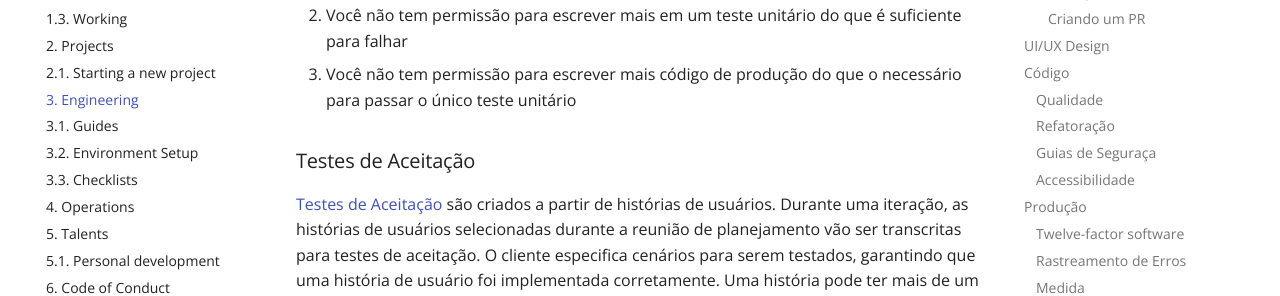
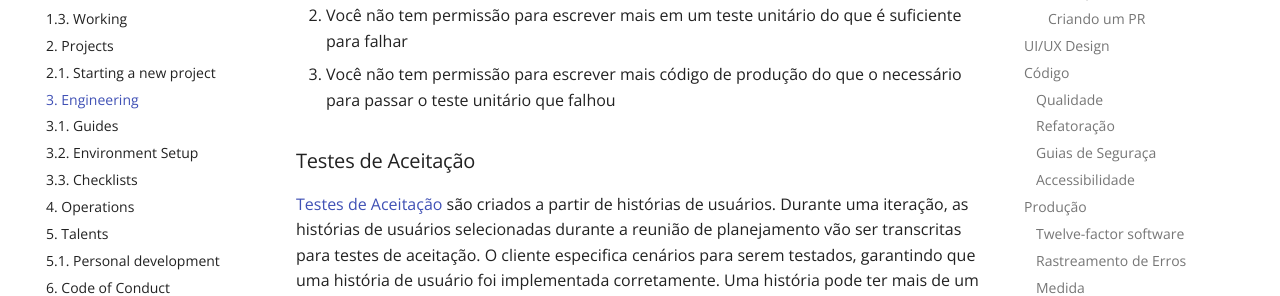
Before and after one commit to magrathealabs/playbook, an MkDocs documentation site: the page built from docs/3-engineering.md, in a window 1280 px wide and 900 px high, scrolled down 6002 px. Shown: the part 197-493 px from the top of the window. Built offline with MkDocs 1.6.1 and Material for MkDocs 9.7.7, drawn with Linux system fonts in a browser that asks for light colours; comment, search, counter and statistics services are not loaded.

Commit message:
Update docs/3-engineering.md
Co-Authored-By: alfakini <fachini@magrathealabs.com>

```diff
--- a/docs/3-engineering.md
+++ b/docs/3-engineering.md
@@ -176,7 +176,7 @@ As 3 regras de TDD do *Uncle Bob*:
 
 1. Você não tem permissão para escrever qualquer código de produção a menos que seja para fazer um teste unitário passar
 2. Você não tem permissão para escrever mais em um teste unitário do que é suficiente para falhar
-3. Você não tem permissão para escrever mais código de produção do que o necessário para passar o único teste unitário
+3. Você não tem permissão para escrever mais código de produção do que o necessário para passar o teste unitário que falhou
 
 ### Testes de Aceitação
 
```
